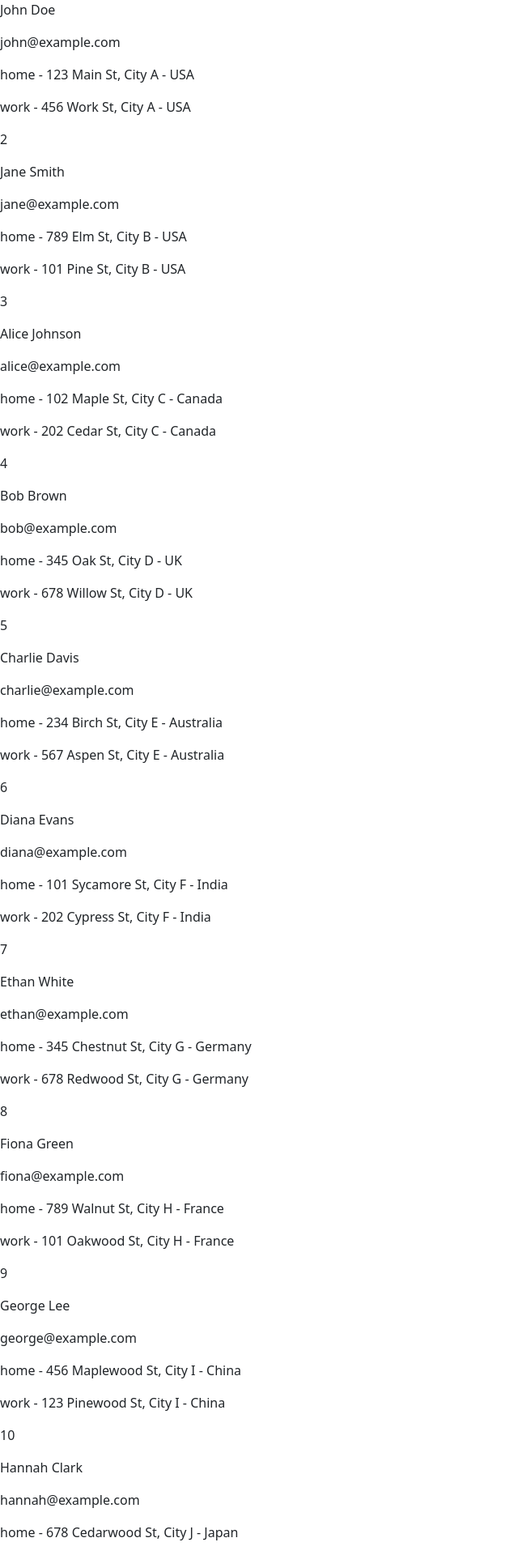
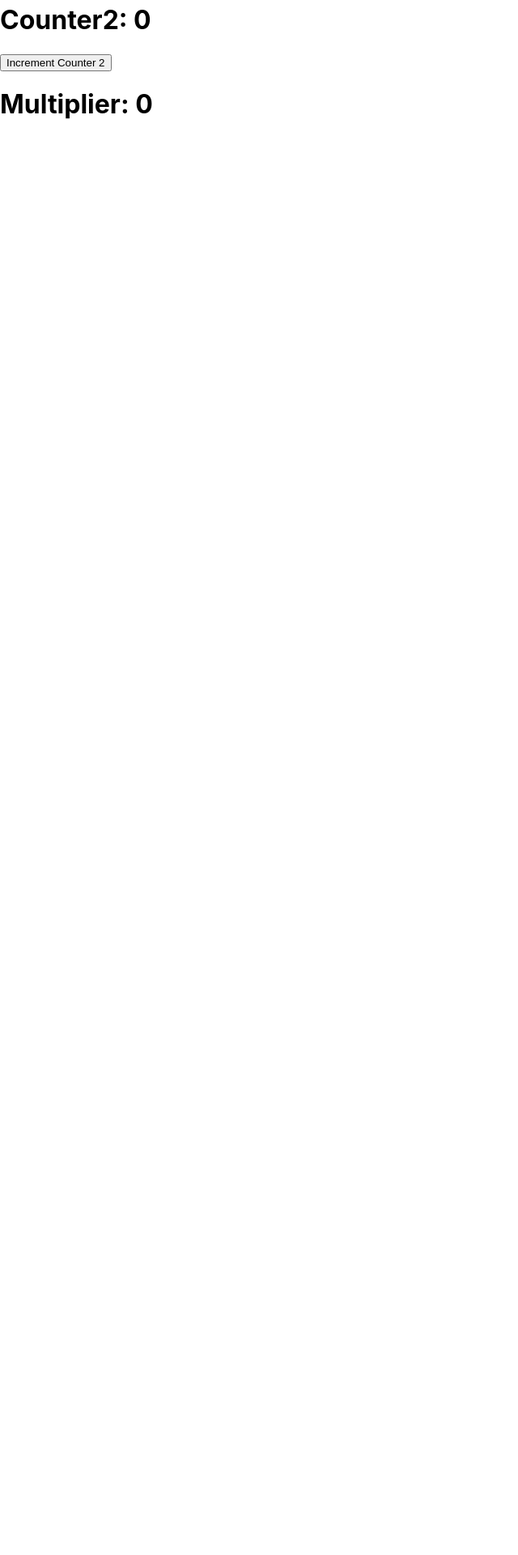
Before and after one commit to hassanjawedwani/WebLearning, a React (Create React App) app in the folder React/codestepbystep/: page / in a window 1280 px wide. Shown: the part 120-2040 px from the top of the page at 81% size, without its empty margins (0-640 px from the left). After the commit the page ends 800 px from the top, so only its background shows below. Built offline with nearby package versions, Linux system fonts and the light colour scheme.

Commit message:
usememo and pure component learned

```diff
--- a/React/codestepbystep/src/Child.jsx
+++ b/React/codestepbystep/src/Child.jsx
@@ -1,20 +1,8 @@
-import React from "react";
-
-const Child = ({ student }) => {
+const Child = ({showAlert}) => {
   return (
-    <React.Fragment>
-      <p>{student.rollno}</p>
-      <p>{student.name}</p>
-      <p>{student.email}</p>
-      <p>
-        {student.address[0].type} - {student.address[0].address} -{" "}
-        {student.address[0].country}
-      </p>
-      <p>
-        {student.address[1].type} - {student.address[1].address} -{" "}
-        {student.address[1].country}
-      </p>
-    </React.Fragment>
+    <div>
+      <button onClick={() => showAlert("Child Component")}>Click Me</button>
+    </div>
   );
 };
 
--- a/React/codestepbystep/src/Student.jsx
+++ b/React/codestepbystep/src/Student.jsx
@@ -1,215 +1,25 @@
-import { Button, Table } from "react-bootstrap";
-import "bootstrap/dist/css/bootstrap.min.css";
-import Child from "./Child";
+import { useMemo } from "react";
+
+const { useState } = require("react");
 
 function Student() {
-  const students = [
-    {
-      rollno: 1,
-      name: "John Doe",
-      email: "john@example.com",
-      address: [
-        {
-          type: "home",
-          address: "123 Main St, City A",
-          country: "USA",
-        },
-        {
-          type: "work",
-          address: "456 Work St, City A",
-          country: "USA",
-        },
-      ],
-    },
-    {
-      rollno: 2,
-      name: "Jane Smith",
-      email: "jane@example.com",
-      address: [
-        {
-          type: "home",
-          address: "789 Elm St, City B",
-          country: "USA",
-        },
-        {
-          type: "work",
-          address: "101 Pine St, City B",
-          country: "USA",
-        },
-      ],
-    },
-    {
-      rollno: 3,
-      name: "Alice Johnson",
-      email: "alice@example.com",
-      address: [
-        {
-          type: "home",
-          address: "102 Maple St, City C",
-          country: "Canada",
-        },
-        {
-          type: "work",
-          address: "202 Cedar St, City C",
-          country: "Canada",
-        },
-      ],
-    },
-    {
-      rollno: 4,
-      name: "Bob Brown",
-      email: "bob@example.com",
-      address: [
-        {
-          type: "home",
-          address: "345 Oak St, City D",
-          country: "UK",
-        },
-        {
-          type: "work",
-          address: "678 Willow St, City D",
-          country: "UK",
-        },
-      ],
-    },
-    {
-      rollno: 5,
-      name: "Charlie Davis",
-      email: "charlie@example.com",
-      address: [
-        {
-          type: "home",
-          address: "234 Birch St, City E",
-          country: "Australia",
-        },
-        {
-          type: "work",
-          address: "567 Aspen St, City E",
-          country: "Australia",
-        },
-      ],
-    },
-    {
-      rollno: 6,
-      name: "Diana Evans",
-      email: "diana@example.com",
-      address: [
-        {
-          type: "home",
-          address: "101 Sycamore St, City F",
-          country: "India",
-        },
-        {
-          type: "work",
-          address: "202 Cypress St, City F",
-          country: "India",
-        },
-      ],
-    },
-    {
-      rollno: 7,
-      name: "Ethan White",
-      email: "ethan@example.com",
-      address: [
-        {
-          type: "home",
-          address: "345 Chestnut St, City G",
-          country: "Germany",
-        },
-        {
-          type: "work",
-          address: "678 Redwood St, City G",
-          country: "Germany",
-        },
-      ],
-    },
-    {
-      rollno: 8,
-      name: "Fiona Green",
-      email: "fiona@example.com",
-      address: [
-        {
-          type: "home",
-          address: "789 Walnut St, City H",
-          country: "France",
-        },
-        {
-          type: "work",
-          address: "101 Oakwood St, City H",
-          country: "France",
-        },
-      ],
-    },
-    {
-      rollno: 9,
-      name: "George Lee",
-      email: "george@example.com",
-      address: [
-        {
-          type: "home",
-          address: "456 Maplewood St, City I",
-          country: "China",
-        },
-        {
-          type: "work",
-          address: "123 Pinewood St, City I",
-          country: "China",
-        },
-      ],
-    },
-    {
-      rollno: 10,
-      name: "Hannah Clark",
-      email: "hannah@example.com",
-      address: [
-        {
-          type: "home",
-          address: "678 Cedarwood St, City J",
-          country: "Japan",
-        },
-        {
-          type: "work",
-          address: "345 Redwood St, City J",
-          country: "Japan",
-        },
-      ],
-    },
-  ];
-
+  const [counter1, setCounter1] = useState(0);
+  const [counter2, setCounter2] = useState(0);
+  const multiplierMemo = useMemo(function multiplier() {
+    console.log("multiplier called");
+    return counter1 * 10;
+  }, [counter1]);
   return (
     <div>
-      <h1 className="text-center mt-3 mb-3">Student Data</h1>
-      {
-        students.map((student) => (
-          <Child student={student} />
-        ))
-      }
-      {/* <Table variant="dark" striped>
-        <thead>
-          <tr>
-            <th>Roll No</th>
-            <th>Name</th>
-            <th>Email</th>
-            <th>Address</th>
-          </tr>
-        </thead>
-        <tbody>
-          {students.map((student) => (
-            <tr key={student.rollno}>
-              <td>{student.rollno}</td>
-              <td>{student.name}</td>
-              <td>{student.email}</td>
-              <td>
-                {student.address.map((address) => (
-                  <div key={address.type}>
-                    {address.type},{address.address},{address.country},
-                  </div>
-                ))}
-              </td>
-            </tr>
-          ))}
-        </tbody>
-      </Table> */}
+      <h1>Counter1: {counter1}</h1>
+      <button type="button" onClick={() => setCounter1(counter1 + 1)}>
+        Increment Counter 1
+      </button>
+      <h1>Counter2: {counter2}</h1>
+      <button type="button" onClick={() => setCounter2(counter2 + 1)}>
+        Increment Counter 2
+      </button>
+      <h1>Multiplier: {multiplierMemo}</h1>
     </div>
   );
 }
```
